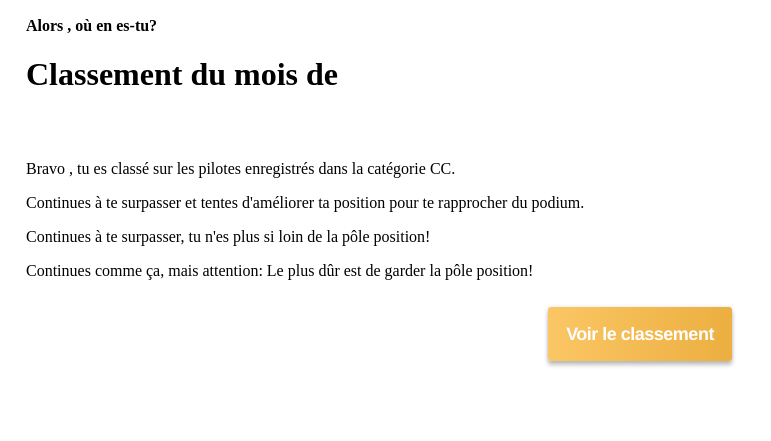
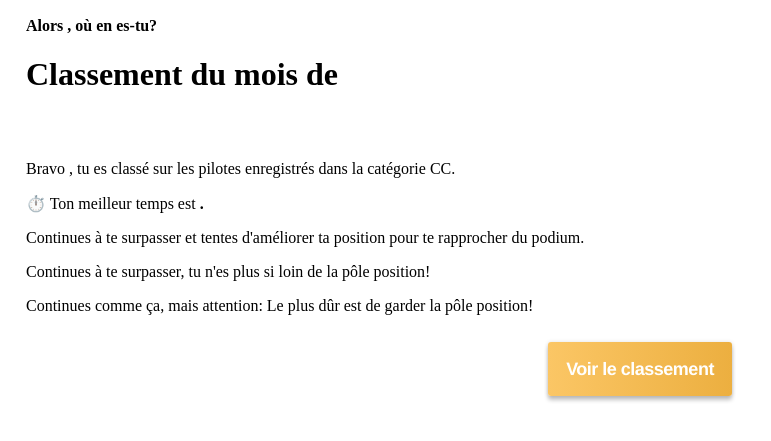
Before and after one commit to taggaddaaaa/template-mails-for-lockarting, a PHP site: page /monthlyResults.php in a window 1280 px wide. Shown: the top 441 px of the page, without its empty margins (0-771 px from the left). Run offline with PHP 8.4, Linux system fonts and the light colour scheme.

Commit message:
Add best time ever on monthlyResults page

```diff
--- a/monthlyResults.php
+++ b/monthlyResults.php
@@ -60,11 +60,12 @@
                             <tr>
                                 <td valign="top" class="mcnTextContent"
                                     style="padding: 0 18px 9px;">
-                                    <p>Bravo <?php //TODO:PSEUDO ?>, tu es classé
+                                    <p>Bravo <?php //TODO:PSEUDO ?>, tu es classé<?php //TODO:rajouter un 'e' si c est une femme!?>
                                         <span style="font-weight: bold"> <?php //TODO:POSITION ?> </span>
                                         sur les <?php //TODO:NBRPILOTESTOTALONHISCATEGORY ?> pilotes enregistrés dans la catégorie
                                         <?php //TODO:CATEGORY?>CC.
                                     </p>
+                                    <p>⏱️ Ton meilleur temps est <span style="font-weight: bold"><?php //TODO:BEST TIME EVER ?>. </span></p>
                                     <!-- PILOT NOT ON PODIUM-->
                                     <p>Continues à te surpasser et tentes d'améliorer ta position pour te rapprocher du podium.</p>
                                     <!-- PILOT ON PODIUM BUT NOT 1st-->
```
